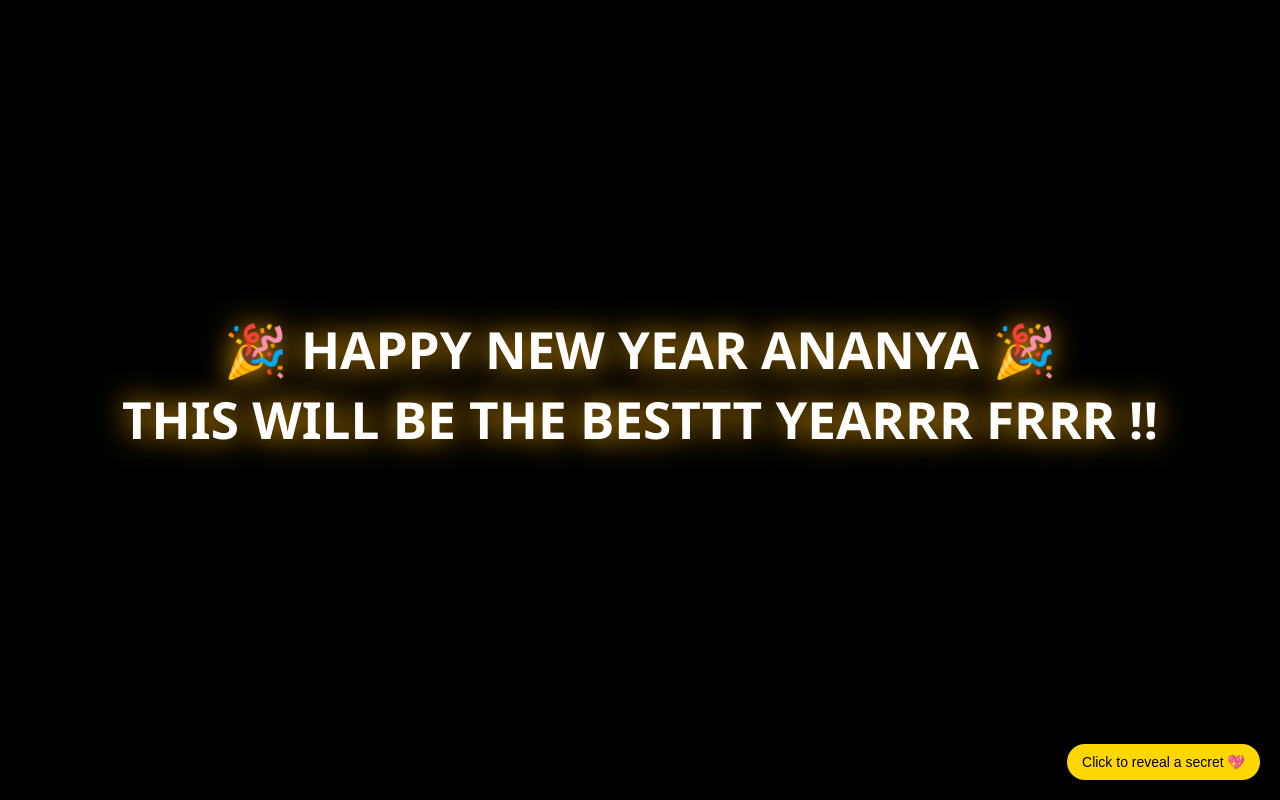
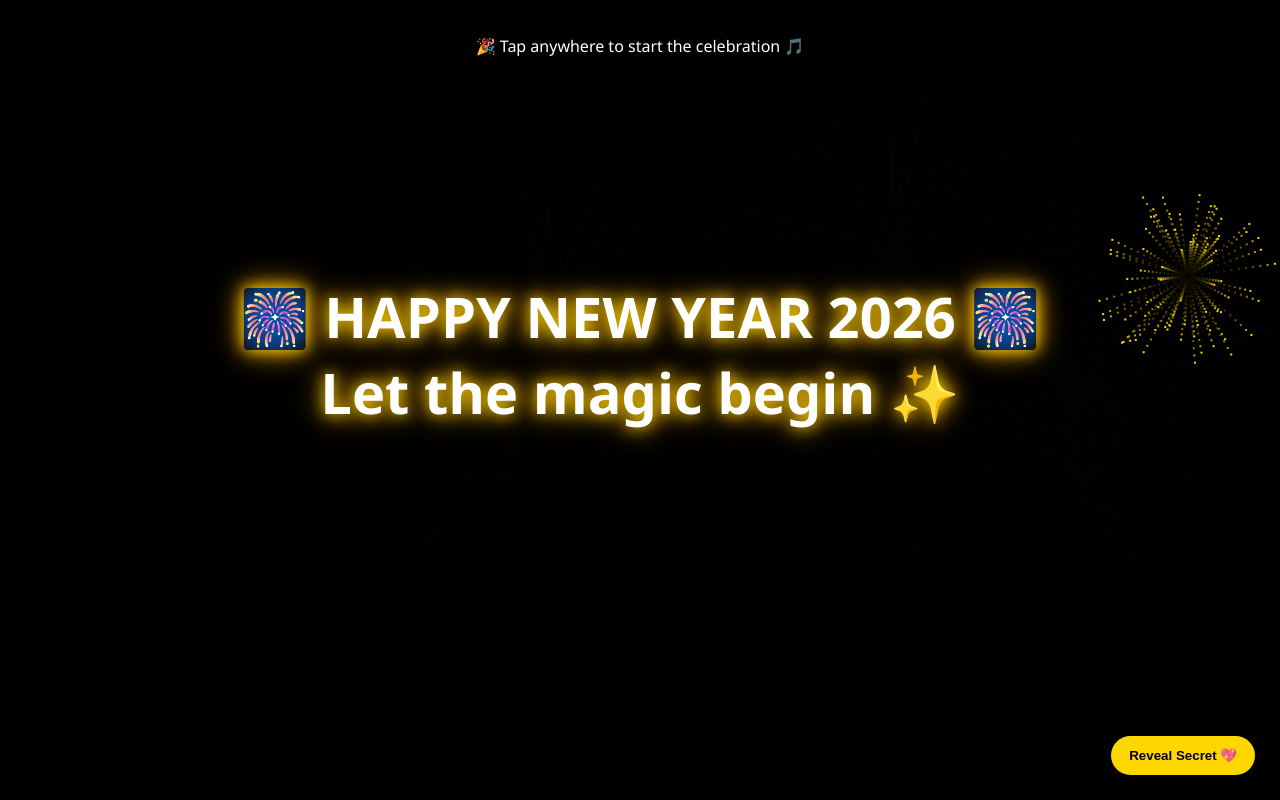
Before and after one commit to Ayan7500/new-year, a plain HTML site: page index.html in a window 1280 px wide. Drawn offline with Linux system fonts and the light colour scheme.

Commit message:
index.html

```diff
--- a/index.html
+++ b/index.html
@@ -2,66 +2,88 @@
 <html lang="en">
 <head>
 <meta charset="UTF-8">
-<title>Happy New Year 🎉</title>
+<title>Happy New Year 🎆</title>
 
 <style>
+/* ===== BACKGROUND ===== */
 body {
   margin: 0;
   height: 100vh;
-  background: radial-gradient(circle at bottom, #020024, #090979, #000);
   overflow: hidden;
   font-family: 'Segoe UI', sans-serif;
+  background: linear-gradient(270deg, #0f2027, #203a43, #2c5364);
+  background-size: 600% 600%;
+  animation: bgMove 15s ease infinite;
   color: white;
 }
 
-/* POPPING TEXT */
+@keyframes bgMove {
+  0% { background-position: 0% 50%; }
+  50% { background-position: 100% 50%; }
+  100% { background-position: 0% 50%; }
+}
+
+/* ===== TITLE ===== */
 h1 {
   position: absolute;
-  top: 35%;
+  top: 30%;
   width: 100%;
   text-align: center;
-  font-size: 3.2rem;
+  font-size: 3.5rem;
   animation: pop 1.5s ease-out;
 }
 
 @keyframes pop {
   0% { transform: scale(0); opacity: 0; }
-  60% { transform: scale(1.2); }
+  60% { transform: scale(1.3); }
   100% { transform: scale(1); opacity: 1; }
 }
 
 .glow {
-  animation: glow 2s infinite alternate;
+  text-shadow: 0 0 15px gold, 0 0 30px orange;
 }
 
-@keyframes glow {
-  from { text-shadow: 0 0 10px gold; }
-  to { text-shadow: 0 0 35px orange; }
+/* ===== POPUP ===== */
+#popup {
+  position: fixed;
+  top: 20px;
+  left: 50%;
+  transform: translateX(-50%);
+  background: rgba(0,0,0,0.7);
+  padding: 15px 25px;
+  border-radius: 25px;
+  animation: slideDown 1.2s ease;
 }
 
-/* SECRET BUTTON */
-#secretBtn {
-  position: absolute;
-  bottom: 20px;
-  right: 20px;
-  padding: 10px 15px;
-  background: gold;
-  border: none;
-  border-radius: 20px;
-  font-size: 14px;
-  cursor: pointer;
+@keyframes slideDown {
+  from { transform: translate(-50%, -80px); opacity: 0; }
+  to { transform: translate(-50%, 0); opacity: 1; }
 }
 
-/* SECRET MESSAGE */
+/* ===== SECRET BUTTON ===== */
+#secretBtn {
+  position: fixed;
+  bottom: 25px;
+  right: 25px;
+  background: gold;
+  color: black;
+  padding: 12px 18px;
+  border-radius: 30px;
+  border: none;
+  cursor: pointer;
+  font-weight: bold;
+}
+
+/* ===== SECRET MESSAGE ===== */
 #secret {
   position: absolute;
   top: 60%;
   width: 100%;
   text-align: center;
-  font-size: 1.6rem;
+  font-size: 1.8rem;
   opacity: 0;
   transform: scale(0);
-  transition: all 0.8s ease;
+  transition: all 1s ease;
 }
 
 #secret.show {
@@ -69,7 +91,7 @@ h1 {
   transform: scale(1);
 }
 
-/* CANVAS */
+/* ===== CANVAS ===== */
 canvas {
   position: absolute;
   top: 0;
@@ -82,24 +104,22 @@ canvas {
 
 <canvas id="fireworks"></canvas>
 
+<div id="popup">🎉 Tap anywhere to start the celebration 🎵</div>
+
 <h1 class="glow">
-🎉 HAPPY NEW YEAR ANANYA 🎉<br>
-THIS WILL BE THE BESTTT YEARRR FRRR !!
+🎆 HAPPY NEW YEAR 2026 🎆<br>
+Let the magic begin ✨
 </h1>
 
 <div id="secret">
 💌 Secret Message 💌<br>
-Heyy twinnn !!! <br>
-This secret message is for you🫵🫵 <br>
-I just wanted to thank you for everything <br>
-You always talked with me even when I was feeling low <br>
-Youu are thee bessttt frrrr !!!! <br>
-Love you 🫵🫵🫶🫶 <br>
+You matter more than you know.<br>
+This year is your comeback 🌟
 </div>
 
-<button id="secretBtn">Click to reveal a secret 💖</button>
+<button id="secretBtn">Reveal Secret 💖</button>
 
-<audio id="bgMusic" loop>
+<audio id="music" loop>
   <source src="music.mp3" type="audio/mpeg">
 </audio>
 
@@ -117,25 +137,26 @@ window.onresize = () => {
 let particles = [];
 let musicStarted = false;
 
-function firework(x, y) {
-  for (let i = 0; i < 60; i++) {
+function createFirework(x, y) {
+  for (let i = 0; i < 80; i++) {
     const angle = Math.random() * Math.PI * 2;
     const speed = Math.random() * 6 + 2;
     particles.push({
       x, y,
       vx: Math.cos(angle) * speed,
       vy: Math.sin(angle) * speed,
-      life: 40
+      life: 50
     });
   }
 }
 
 canvas.addEventListener("click", e => {
-  firework(e.clientX, e.clientY);
+  createFirework(e.clientX, e.clientY);
 
   if (!musicStarted) {
-    document.getElementById("bgMusic").play();
+    document.getElementById("music").play();
     musicStarted = true;
+    document.getElementById("popup").style.display = "none";
   }
 });
 
@@ -156,7 +177,15 @@ function animate() {
 }
 animate();
 
-/* SECRET BUTTON LOGIC */
+/* Auto fireworks */
+setInterval(() => {
+  createFirework(
+    Math.random() * canvas.width,
+    Math.random() * canvas.height * 0.6
+  );
+}, 1200);
+
+/* Secret button */
 document.getElementById("secretBtn").onclick = () => {
   document.getElementById("secret").classList.add("show");
 };
```
